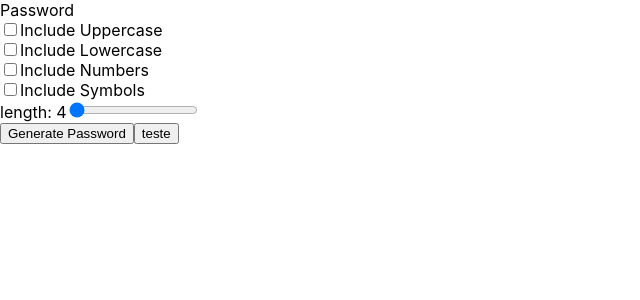
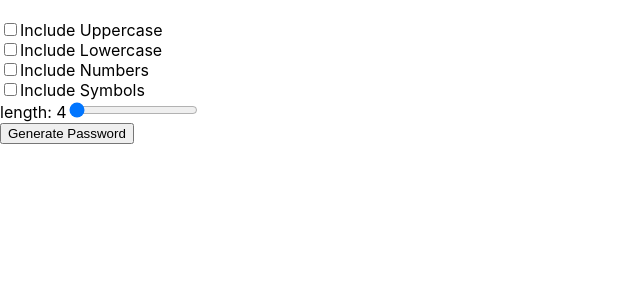
Before and after one commit to tryber/exercise-password-generator, a React (Create React App) app: page / in a window 1280 px wide. Shown: the top 300 px of the page, without its empty margins (0-640 px from the left). Built offline with nearby package versions, Linux system fonts and the light colour scheme.

Commit message:
cria componente que renderiza senha gerada

```diff
--- a/src/App.js
+++ b/src/App.js
@@ -1,10 +1,11 @@
 import './App.css';
+import GeneratedPassword from './components/GeneratedPassword';
 import Settings from './components/Settings';
 
 function App() {
   return (
     <div>
-      Password
+      <GeneratedPassword />
       <Settings />
     </div>
   );
--- a/src/components/GenerateButton.js
+++ b/src/components/GenerateButton.js
@@ -5,7 +5,6 @@ import { savePassword } from '../redux/password/passwordSlice';
 
 function GenerateButton() {
   const dispatch = useDispatch()
-  const password = useSelector((state) => state.password.password)
   const length = useSelector((state) => state.password.settings.length);
   const settings = useSelector((state) => state.password.settings);
 
@@ -13,12 +12,13 @@ function GenerateButton() {
     <div>
       <button
         type="button"
-        onClick={ () => dispatch(savePassword('mcacascasc'))}
+        onClick={ () => {
+          const generatedPassword = getPassword(Number(length), settings);
+          return dispatch(savePassword(generatedPassword));
+        } }
       >
         Generate Password
       </button>
-      <button onClick={ () => getPassword(Number(length), settings) }> teste </button>
-      { password }
     </div>
   );
 }
--- /dev/null
+++ b/src/components/GeneratedPassword.js
@@ -0,0 +1,15 @@
+import React from 'react';
+import { useSelector } from 'react-redux';
+
+
+function GeneratedPassword() {
+  const password = useSelector((state) => state.password.password);
+
+  return (
+    <div>
+      <h2>{ password }</h2>
+    </div>
+  );
+}
+
+export default GeneratedPassword;
--- a/src/helpers/generatePassword.js
+++ b/src/helpers/generatePassword.js
@@ -23,7 +23,7 @@ function getPassword(passwordLength, settings) {
     const randomIndex = Math.floor(Math.random() * passwordCharacters.length);
     password.push(passwordCharacters[randomIndex]);
   }
-  console.log(password);
+  return password;
 }
 
 export default getPassword;
```
